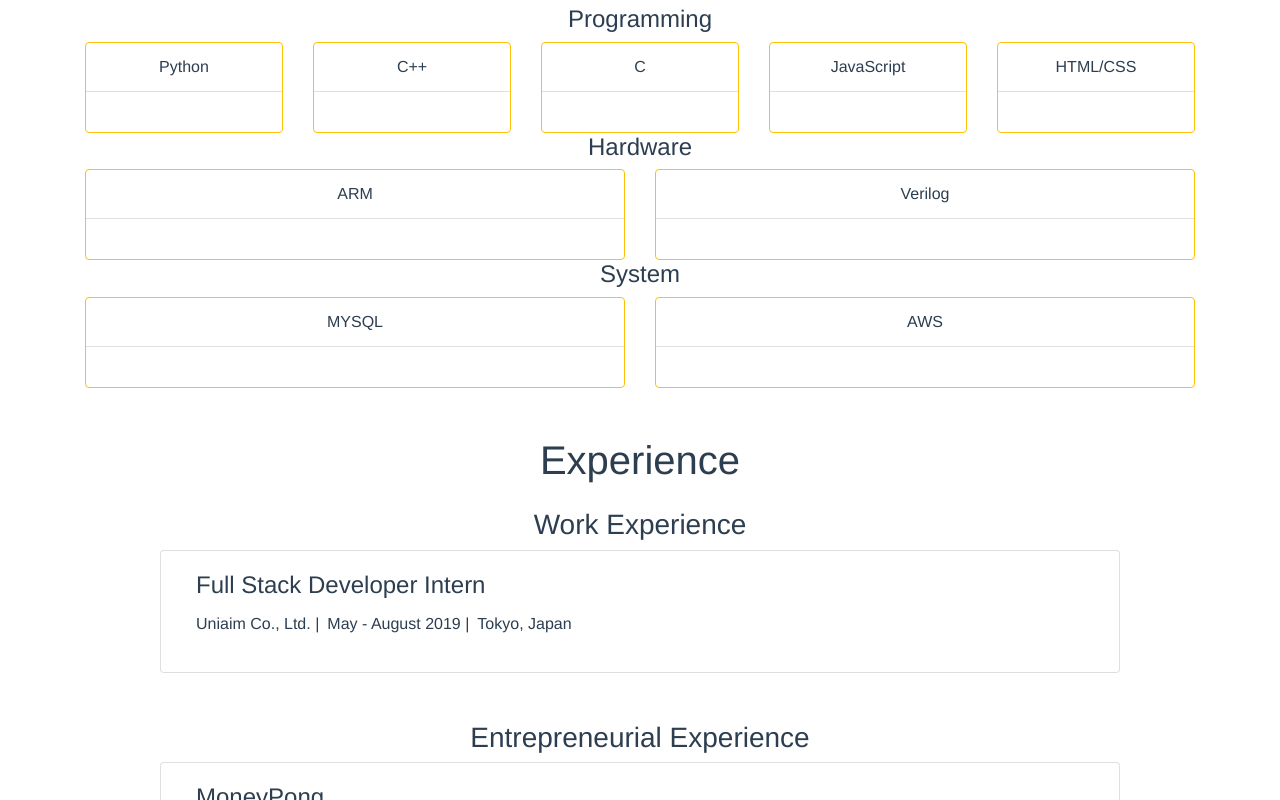
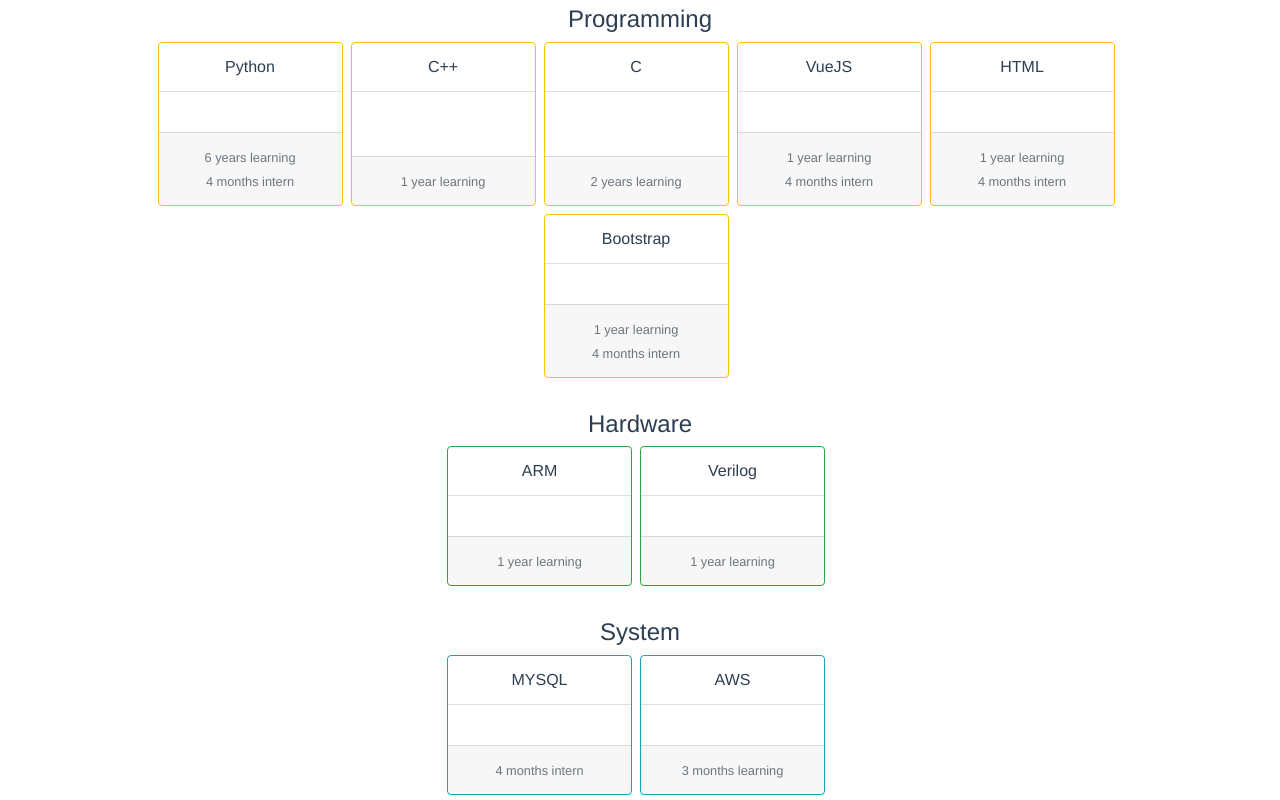
Before and after one commit to nancytaen/portfolio, a Vue app: page / in a window 1280 px wide. Shown: the part 1280-2080 px from the top of the page. Built offline with nearby package versions, Linux system fonts and the light colour scheme.

Commit message:
content of skills section

```diff
--- a/src/components/About.vue
+++ b/src/components/About.vue
@@ -31,17 +31,60 @@
 
           <div class="mt-4">
             <h3>Skills</h3>
-            <div v-for="(skill, idx) in skills" :key="idx">
-              <h4>{{skill.title}}</h4>
-              <div>
-                <b-card-group deck>
-                  <b-card v-for="(skill, idx) in skill.skills" :key="idx"
+            <div class="mt-2 mb-4">
+              <h4>Programming</h4>
+              <div class="container-fluid">
+                <div class="row justify-content-center">
+                  <b-card v-for="(skill, idx) in skills.program" :key="idx"
+                    class="col-lg-2 col-sm-4 mr-2 mb-2 pr-0 pl-0"
                     border-variant="warning" :header="skill.name"
                     header-bg-variant="transparent"
                     align="center">
+                    <template v-slot:footer>
+                      <span v-for="exp in skill.exps" :key="exp">
+                        <small class="text-muted">{{exp}}</small><br>
+                      </span>
+                    </template>
                   </b-card>
-                </b-card-group>
+                </div>
+              </div>
+            </div>
 
+            <div class="mt-2 mb-4">
+              <h4>Hardware</h4>
+              <div class="container">
+                <div class="row justify-content-center">
+                  <b-card v-for="(skill, idx) in skills.hardware" :key="idx"
+                    class="col-lg-2 col-sm-4 mr-2 mb-2 pr-0 pl-0"
+                    border-variant="success" :header="skill.name"
+                    header-bg-variant="transparent"
+                    align="center">
+                    <template v-slot:footer>
+                      <span v-for="exp in skill.exps" :key="exp">
+                        <small class="text-muted">{{exp}}</small><br>
+                      </span>
+                    </template>
+                  </b-card>
+                </div>
+              </div>
+            </div>
+
+            <div class="mt-2 mb-4">
+              <h4>System</h4>
+              <div class="container">
+                <div class="row justify-content-center">
+                  <b-card v-for="(skill, idx) in skills.system" :key="idx"
+                    class="col-lg-2 col-sm-4 mr-2 mb-2 pr-0 pl-0"
+                    border-variant="info" :header="skill.name"
+                    header-bg-variant="transparent"
+                    align="center">
+                    <template v-slot:footer>
+                      <span v-for="exp in skill.exps" :key="exp">
+                        <small class="text-muted">{{exp}}</small><br>
+                      </span>
+                    </template>
+                  </b-card>
+                </div>
               </div>
             </div>
 
@@ -59,19 +102,21 @@
   },
   data: function() {
     return {
-      skills: [{title: 'Programming', skills: [
-        {name: 'Python', },
-        {name: 'C++'},
-        {name: 'C'},
-        {name: 'JavaScript'},
-        {name: 'HTML/CSS'}
-      ]}, {title: 'Hardware', skills: [
-        {name: 'ARM'},
-        {name: 'Verilog'},
-      ]}, {title: 'System', skills: [
-        {name: 'MYSQL'},
-        {name: 'AWS'}
-      ]}]
+      skills: {
+        program: [
+          {name: 'Python', exps: ['6 years learning', '4 months intern']},
+          {name: 'C++', exps: ['1 year learning']},
+          {name: 'C', exps: ['2 years learning']},
+          {name: 'VueJS', exps: ['1 year learning', '4 months intern']},
+          {name: 'HTML', exps: ['1 year learning', '4 months intern']},
+          {name: 'Bootstrap', exps: ['1 year learning', '4 months intern']}
+      ], hardware: [
+          {name: 'ARM', exps: ['1 year learning']},
+          {name: 'Verilog', exps: ['1 year learning']},
+      ], system: [
+          {name: 'MYSQL', exps: ['4 months intern']},
+          {name: 'AWS', exps: ['3 months learning']}
+      ]}
     }
   }
 }
```
